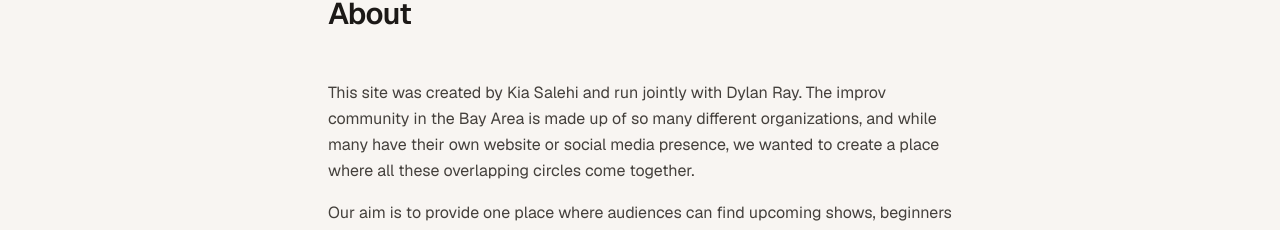
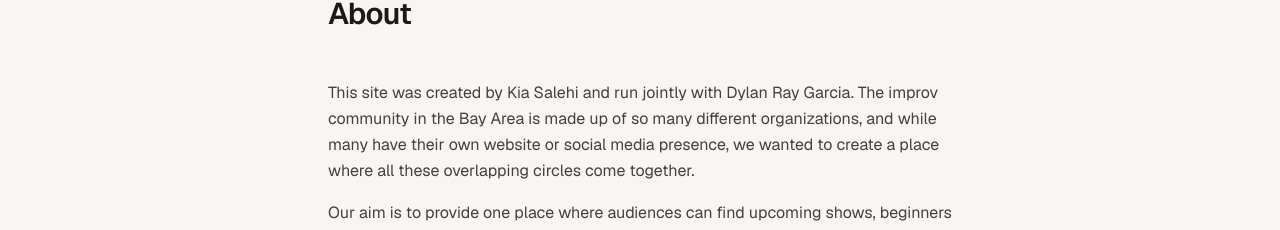
Before and after one commit to ksalehi/bay-area-improv, a Next.js app: page /about in a window 1280 px wide. Shown: the part 149-379 px from the top of the page. Built offline with nearby package versions, Linux system fonts and the light colour scheme.

Commit message:
change copy

```diff
--- a/src/app/about/page.tsx
+++ b/src/app/about/page.tsx
@@ -9,7 +9,7 @@ export default function AboutPage() {
 
       <div className="prose-sm text-[#44403c] leading-relaxed space-y-4 mb-16">
         <p>
-          This site was created by Kia Salehi and run jointly with Dylan Ray. The improv community
+          This site was created by Kia Salehi and run jointly with Dylan Ray Garcia. The improv community
           in the Bay Area is made up of so many different organizations, and while many have their
           own website or social media presence, we wanted to create a place where all these
           overlapping circles come together.
--- a/src/components/Footer.tsx
+++ b/src/components/Footer.tsx
@@ -23,7 +23,7 @@ export default function Footer() {
   return (
     <footer className="border-t border-[#e8e3de] bg-white mt-auto">
       <div className="mx-auto max-w-6xl px-6 py-8 flex flex-col sm:flex-row items-center justify-between gap-3 text-sm text-[#9c948e]">
-        <p>{`© ${new Date().getFullYear()} Bay Area Improv.`}</p>
+        <p>{`© ${new Date().getFullYear()} Bay Area Improv`}</p>
         <div className="flex items-center gap-5">
           <Link href="/about" title="Get in touch" className="hover:text-[#c05050] transition-colors">
             <EnvelopeIcon className="w-5 h-5" />
```
